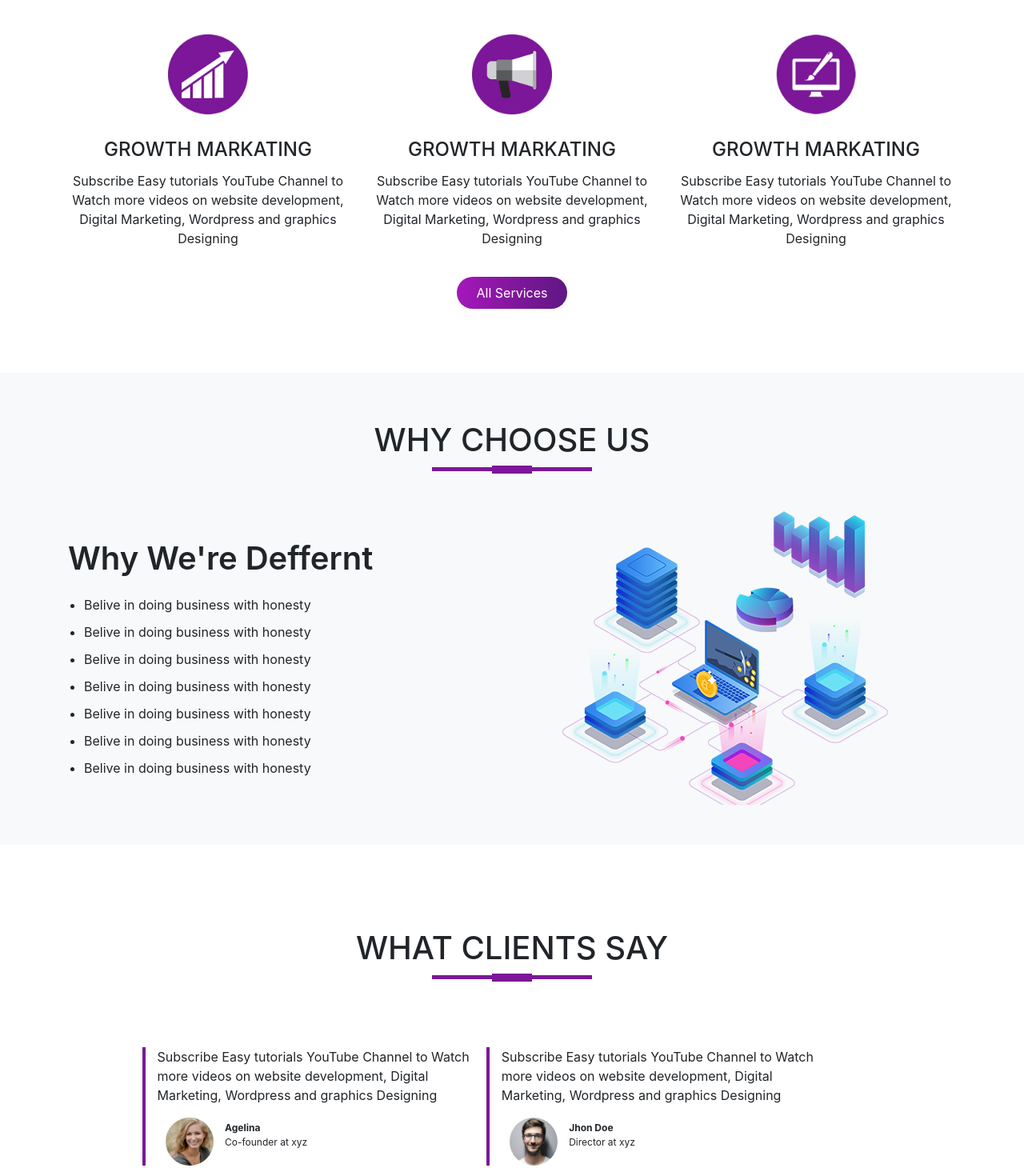
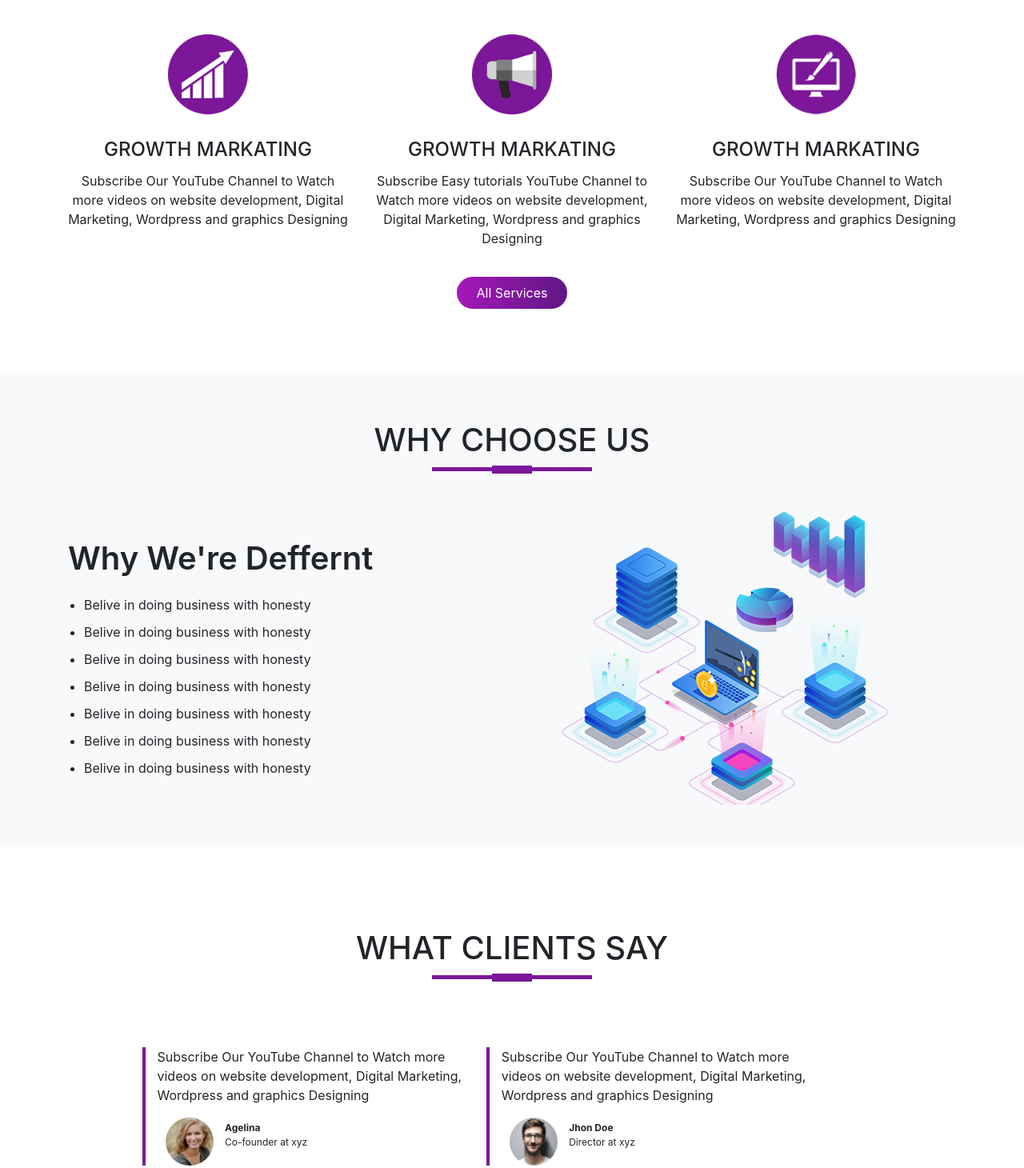
Before and after one commit to RobinPoddar/demoagency, a plain HTML site: page index.html in a window 1280 px wide. Shown: the part 910-2370 px from the top of the page at 80% size. Drawn offline with nearby package versions, Linux system fonts and the light colour scheme.

Commit message:
Update index.html

```diff
--- a/index.html
+++ b/index.html
@@ -7,7 +7,7 @@
     <link rel="stylesheet" type="text/css" href="style.css">
     <!-- Bootstrap CSS -->
     <link rel="stylesheet" href="https://maxcdn.bootstrapcdn.com/bootstrap/4.0.0/css/bootstrap.min.css" >
-    <title>Hello, world!</title>
+    <title>Best Agency</title>
   </head>
   <body>
 
@@ -71,7 +71,7 @@
 		<div class="row">
 			<div class="col-md-6">
 				<p class="promo-title">BEST DIZITAL AGENCY</p>
-				<p>Subscribe Easy tutorials YouTube Channel to Watch more videos on website development, Digital Marketing, Wordpress and graphics Designing</p>
+				<p>Subscribe Our YouTube Channel to Watch more videos on website development, Digital Marketing, Wordpress and graphics Designing</p>
 				<a href="#"><img src="images/play.png" class="play-btn">Watch Tutorials</a>
 			</div>
 			<div class="col-md-6">
@@ -119,7 +119,7 @@
 		<div class="col-md-4 services">
 			<img src="images/service1.png" class="service-img">
 			<h4>Growth Markating</h4>
-			<p>Subscribe Easy tutorials YouTube Channel to Watch more videos on website development, Digital Marketing, Wordpress and graphics Designing</p>
+			<p>Subscribe Our YouTube Channel to Watch more videos on website development, Digital Marketing, Wordpress and graphics Designing</p>
 		</div>
 		<div class="col-md-4 services">
 			<img src="images/service2.png" class="service-img">
@@ -129,7 +129,7 @@
 		<div class="col-md-4 services">
 			<img src="images/service3.png" class="service-img">
 			<h4>Growth Markating</h4>
-			<p>Subscribe Easy tutorials YouTube Channel to Watch more videos on website development, Digital Marketing, Wordpress and graphics Designing</p>
+			<p>Subscribe Our YouTube Channel to Watch more videos on website development, Digital Marketing, Wordpress and graphics Designing</p>
 		</div>
 	</div>
 	<button type="button" class="btn btn-primary">All Services</button>
@@ -188,12 +188,12 @@
 		<h1 class="title text-center">WHAT CLIENTS SAY</h1>
 		<div class="row offset-1">
 			<div class="col-md-5 test">
-				<p>Subscribe Easy tutorials YouTube Channel to Watch more videos on website development, Digital Marketing, Wordpress and graphics Designing</p>
+				<p>Subscribe Our YouTube Channel to Watch more videos on website development, Digital Marketing, Wordpress and graphics Designing</p>
 				<img src="images/user1.jpg">
 				<p class="user-data"><b>Agelina</b><br>Co-founder at xyz</p>
 			</div>
 			<div class="col-md-5 test">
-				<p>Subscribe Easy tutorials YouTube Channel to Watch more videos on website development, Digital Marketing, Wordpress and graphics Designing</p>
+				<p>Subscribe Our YouTube Channel to Watch more videos on website development, Digital Marketing, Wordpress and graphics Designing</p>
 				<img src="images/user2.jpg">
 				<p class="user-data"><b>Jhon Doe</b><br>Director at xyz</p>
 			</div>
@@ -229,7 +229,7 @@
 		<div class="row">
 			<div class="col-md-4 footer-box">
 				<img src="images/demo-logo.png">
-				<p>Subscribe Easy tutorials YouTube Channel to Watch more videos on website development, Digital Marketing, Wordpress and graphics Designing. Press the bell icon to get notifiactions</p>
+				<p>Subscribe Our YouTube Channel to Watch more videos on website development, Digital Marketing, Wordpress and graphics Designing. Press the bell icon to get notifiactions</p>
 			</div>
 			<div class="col-md-4 footer-box">
 				<p><b>CONTACT US</b></p>
```
